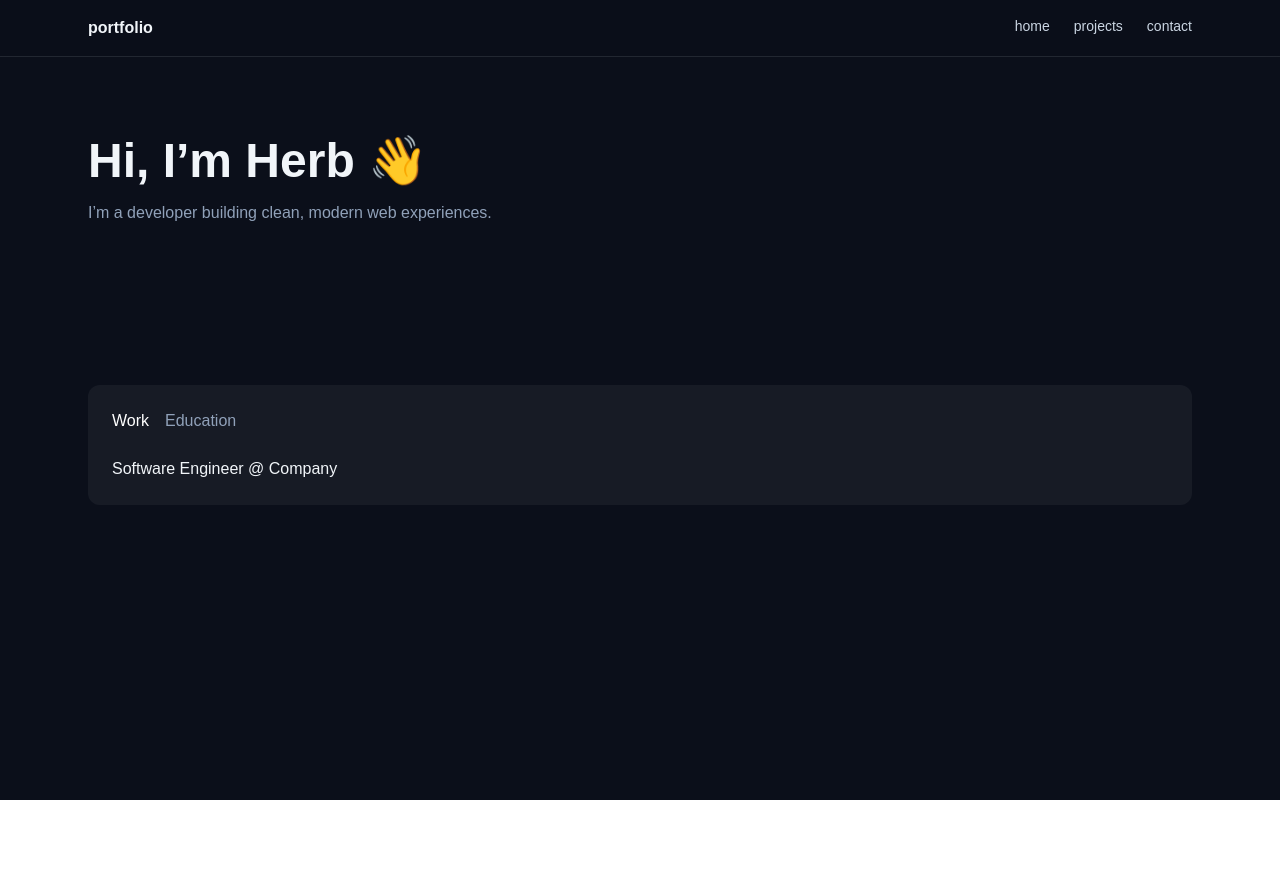
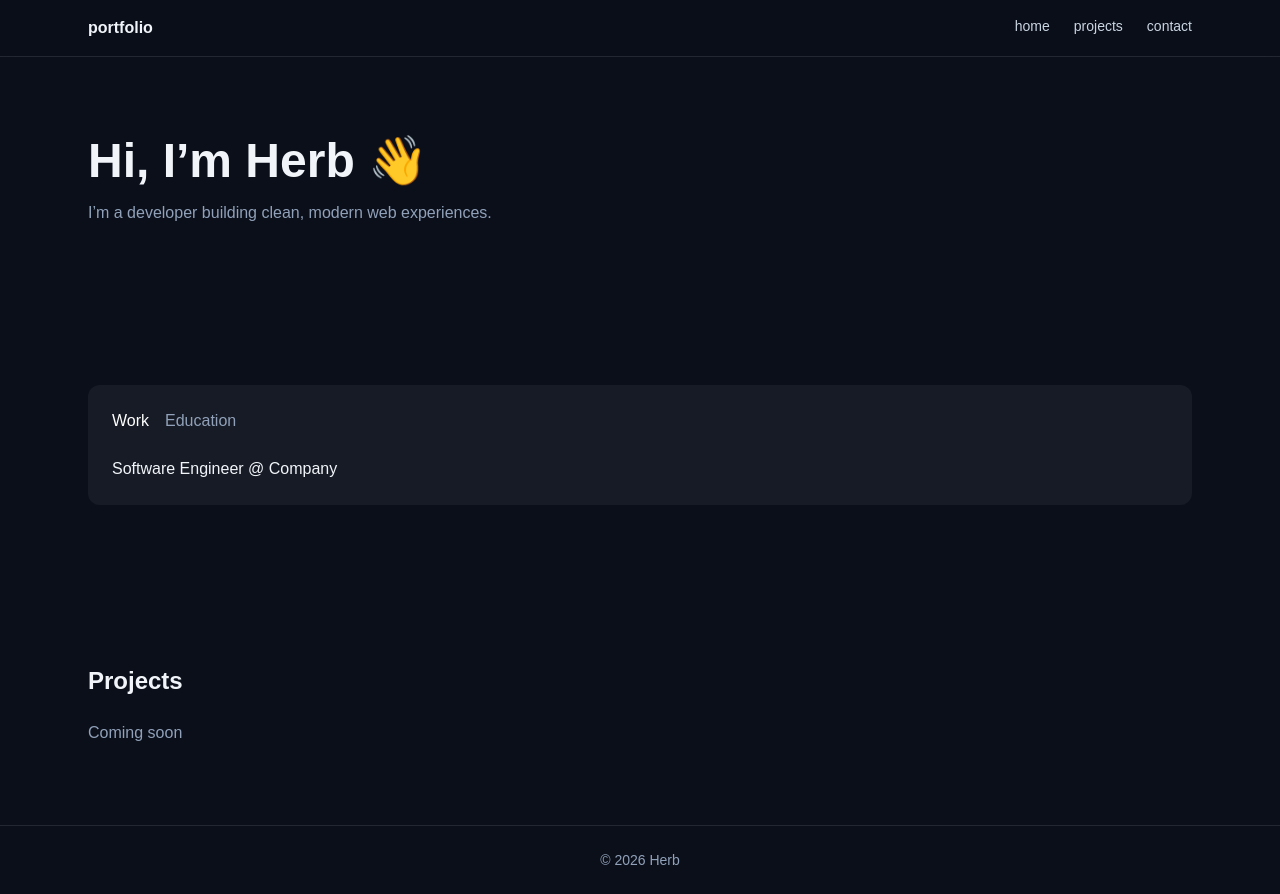
Before and after one commit to H3r-b/Portfolio, a Next.js app: page / in a window 1280 px wide. Before the commit the page ends 800 px from the top, so only its background shows below. Built offline with nearby package versions, Linux system fonts and the light colour scheme.

Commit message:
add footer

```diff
--- a/app/page.tsx
+++ b/app/page.tsx
@@ -1,6 +1,8 @@
 import Navbar from '@/components/layout/Navbar'
 import Hero from '@/components/sections/Hero'
 import Experience from '@/components/sections/Experience'
+import Projects from '@/components/sections/Projects'
+import Footer from '@/components/layout/Footer'
 
 
 export default function Page() {
@@ -9,6 +11,8 @@ export default function Page() {
       <Navbar />
       <Hero />
       <Experience />
+      <Projects />
+      <Footer />
     </main>
   )
 }
--- /dev/null
+++ b/components/layout/Footer.tsx
@@ -0,0 +1,7 @@
+export default function Footer() {
+  return (
+    <footer className="border-t border-white/10 py-6 text-center text-sm text-slate-400">
+      © 2026 Herb
+    </footer>
+  )
+}
```
